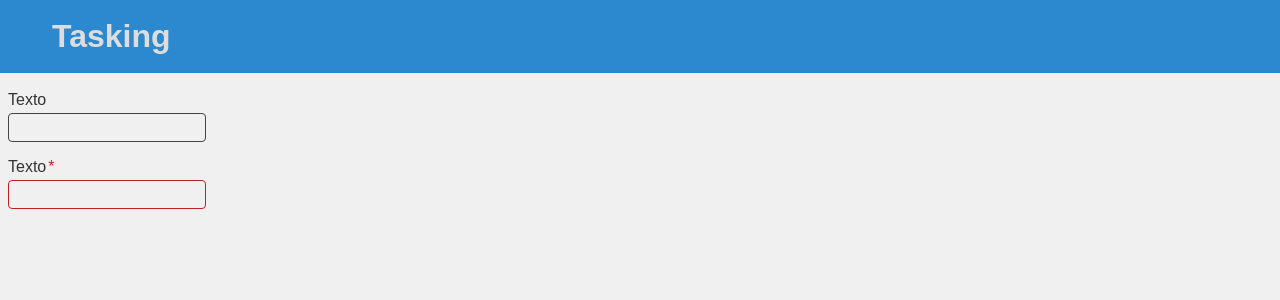
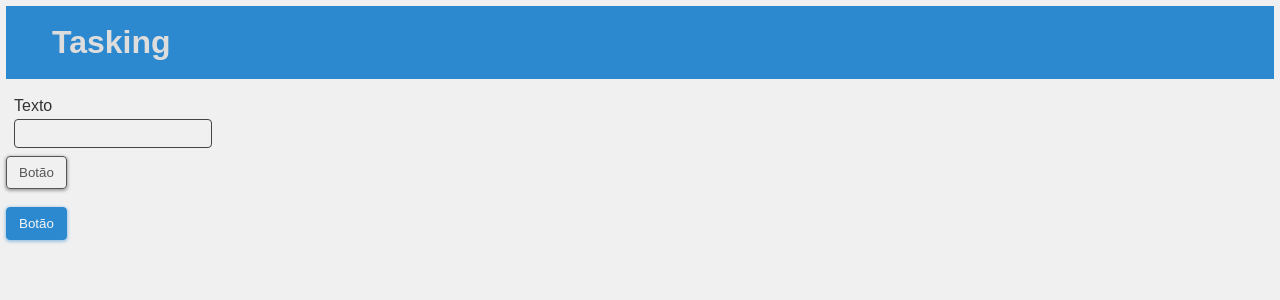
Before and after one commit to Gabriel-JM/tasking, a React (Create React App) app in the folder web/: page / in a window 1280 px wide. Shown: the top 300 px of the page. Built offline with nearby package versions, Linux system fonts and the light colour scheme.

Commit message:
Adding components tests in App.tsx

```diff
--- a/web/src/App.tsx
+++ b/web/src/App.tsx
@@ -2,13 +2,26 @@ import React from 'react'
 import InputField from './components/Forms/InputField'
 import Title from './components/Title'
 
+import './assets/css/buttons.css'
+
 function App() {
   return (
-    <>
+    <div style={{ margin: '6px' }}>
       <Title />
       <InputField label="Texto" type="text" />
-      <InputField label="Texto" type="text" required errors />
-    </>
+      {/* <InputField label="Texto" type="text" required errors={{
+        type: 'required',
+        message: 'Required fields'
+      }}/>
+      <InputField label="Texto" type="text" errors={{
+        type: 'field',
+        message: 'Required fields, of many orther inputs, of thounsand of orther things about'
+      }} /> */}
+      <button className="btn">Botão</button>
+      <br/>
+      <br/>
+      <button className="btn primary">Botão</button>
+    </div>
   )
 }
 
```
